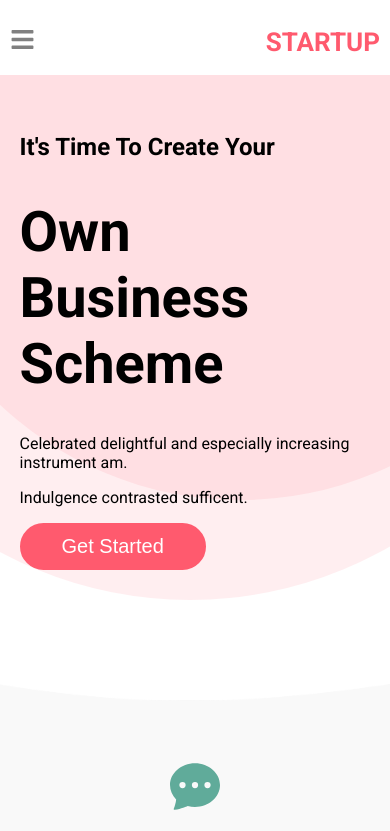
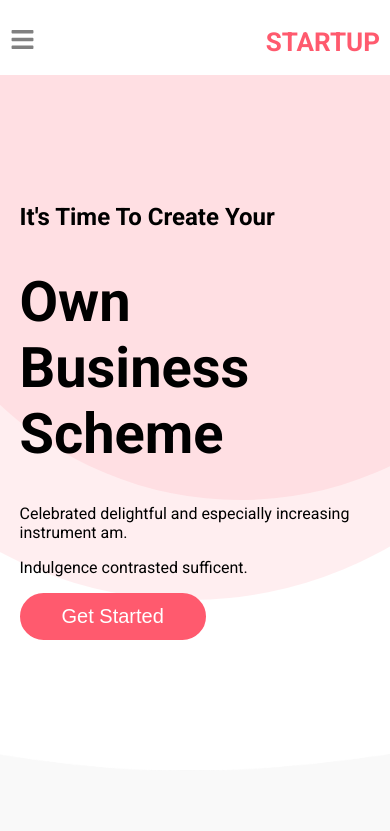
Before and after one commit to MouhaDiouf/startup, a React (Create React App) app: page / in a window 390 px wide. Shown: the top 831 px of the page. Built offline with nearby package versions, Linux system fonts and the light colour scheme.

Commit message:
Show the hero on smaller screens

```diff
--- a/src/components/Header/styles.module.scss
+++ b/src/components/Header/styles.module.scss
@@ -154,7 +154,9 @@ ul {
     .headerContainer {
         position: fixed;
         width: 100%;
-        z-index: 99;
+        z-index: 999;
+
+
     }
     .header {
         background-color: white;
--- a/src/components/Hero/styles.module.scss
+++ b/src/components/Hero/styles.module.scss
@@ -121,3 +121,9 @@ min-height: calc(100vh - 160px);
         display: none;
     }
 }
+
+@media(max-width:600px) {
+    .container {
+        margin-top: 70px;
+    }
+}
--- a/src/components/LatestBlog/styles.module.scss
+++ b/src/components/LatestBlog/styles.module.scss
@@ -39,4 +39,5 @@ $pink: #ff5a6e;
         width: 95%;
         margin: 0 auto;
     }
+
 }
```
Also changed, not shown: 1 other file (tests, documents, lock files or other folders).
